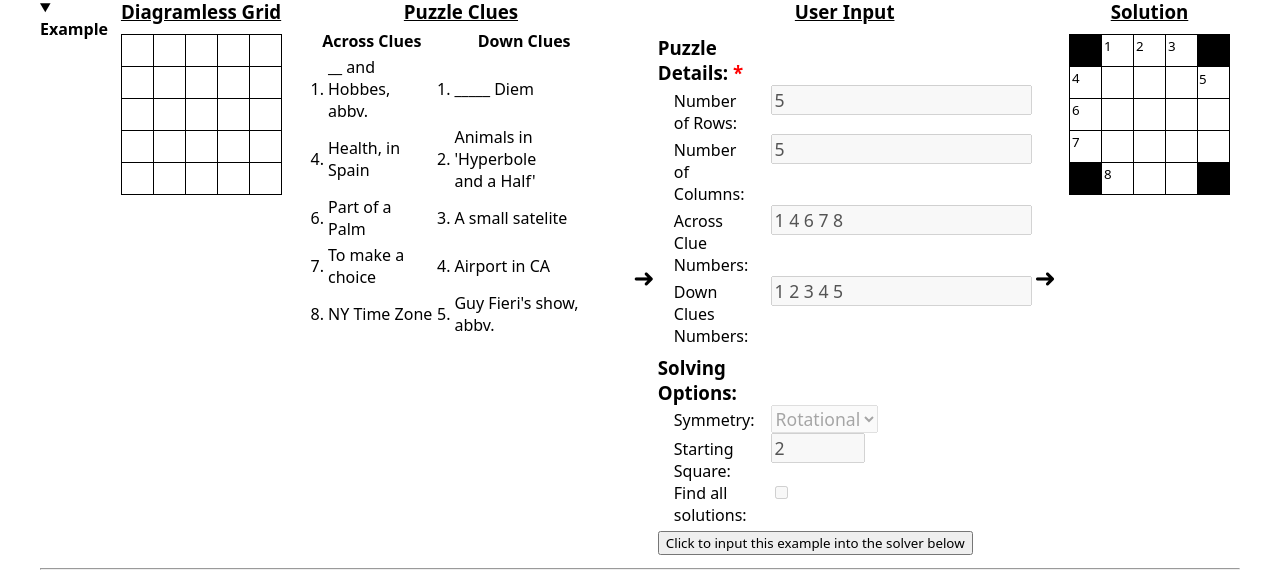
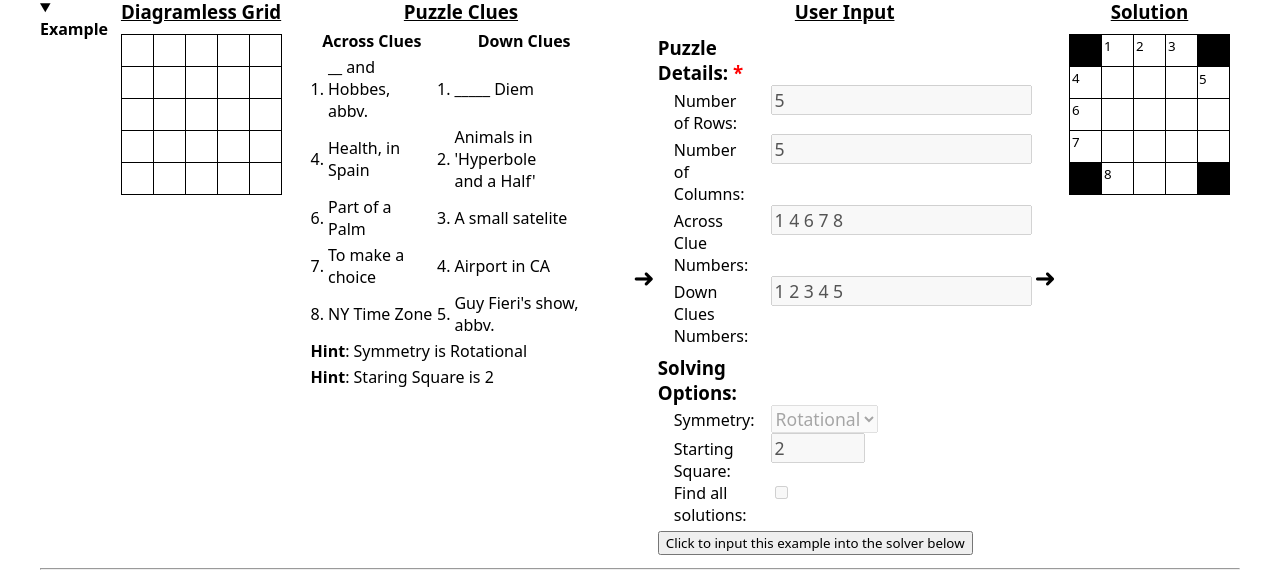
Before and after one commit to JordanKarp/diagramless-solver-web-app, a Flask app: page / in a window 1280 px wide, after a click on "Example". Shown: the part 359-938 px from the top of the page. Run offline with Flask 3, Linux system fonts and the light colour scheme; some libraries are stand-ins or nearby versions.

Commit message:
Update index.html

```diff
--- a/templates/index.html
+++ b/templates/index.html
@@ -114,6 +114,12 @@
                         <td>NY Time Zone</td>
                         <td>5.</td>
                         <td>Guy Fieri's show, abbv.</td>
+                    </tr>
+                    <tr>
+                      <td colspan='4'><b>Hint</b>: Symmetry is Rotational</td>
+                    </tr>
+                    <tr>
+                      <td colspan='4'><b>Hint</b>: Staring Square is 2</td>
                     </tr>
                     <!-- <tr>
                       <td>1.</td>
```
